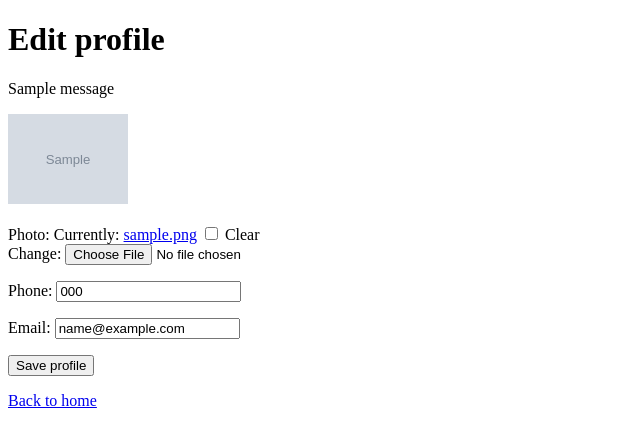
After one commit to nikhilkumar5976/travelmate-AI, a Django app: page /profile/edit/ in a window 1280 px wide. The commit adds this page. Shown: the top 447 px of the page, without its empty margins (0-640 px from the left). Run offline with Django 5.2, Linux system fonts and the light colour scheme; a user stored in the database is signed in; tables that the repository leaves empty hold one stand-in row (values such as "Sample post"); grey boxes marked "Sample" are stand-in pictures; one stand-in notice (Sample message) is shown.

Commit message:
Fix profile edit form save, correct template paths and add profile editing flow

```diff
--- a/backend/accounts/forms.py
+++ b/backend/accounts/forms.py
@@ -1,16 +1,66 @@
 from django import forms
 from django.contrib.auth.forms import UserCreationForm
 from django.contrib.auth.models import User
+from django.core.files.uploadedfile import UploadedFile
+from .models import Profile
 
 class SignUpForm(UserCreationForm):
-    email=forms.EmailField(required=True)
+    email = forms.EmailField(required=True)
 
-    class Meta:
-        model=User
-        fields=('username','email','password1','password2')
+    class Meta(UserCreationForm.Meta):
+        model = User
+        fields = ('username', 'email')
 
     def clean_email(self):
-        email=self.cleaned_data['email'].lower()
+        email = self.cleaned_data['email'].lower()
         if User.objects.filter(email__iexact=email).exists():
             raise forms.ValidationError('An account with this email already exists.')
         return email
+
+class EditProfileForm(forms.ModelForm):
+    email = forms.EmailField(required=True)
+
+    class Meta:
+        model = Profile
+        fields = ('photo', 'phone')
+
+    def __init__(self, *args, **kwargs):
+        super().__init__(*args, **kwargs)
+        self.fields['phone'].required = True
+        if self.instance and self.instance.pk and hasattr(self.instance, 'user'):
+            self.fields['email'].initial = self.instance.user.email
+            if self.instance.photo:
+                self.fields['photo'].required = False
+            else:
+                self.fields['photo'].required = True
+        else:
+            self.fields['photo'].required = True
+
+    def clean_email(self):
+        email = self.cleaned_data['email'].lower()
+        taken = User.objects.filter(email__iexact=email)
+        if self.instance and self.instance.pk and hasattr(self.instance, 'user'):
+            taken = taken.exclude(pk=self.instance.user.pk)
+        if taken.exists():
+            raise forms.ValidationError('Another account already uses this email.')
+        return email
+
+    def clean_phone(self):
+        phone = self.cleaned_data['phone'].strip()
+        digits = phone.replace('+', '').replace(' ', '').replace('-', '')
+        if not digits.isdigit() or len(digits) != 10:
+            raise forms.ValidationError('Enter a valid 10-digit phone number.')
+        return digits
+
+    def clean_photo(self):
+        photo = self.cleaned_data.get('photo')
+        if isinstance(photo, UploadedFile) and photo.size > 2 * 1024 * 1024:
+            raise forms.ValidationError('Photo size should not exceed 2MB.')
+        return photo
+
+    def save(self, commit=True):
+        profile = super().save(commit=commit)
+        if 'email' in self.cleaned_data and hasattr(profile, 'user'):
+            profile.user.email = self.cleaned_data['email']
+            profile.user.save()
+        return profile
--- a/backend/accounts/views.py
+++ b/backend/accounts/views.py
@@ -1,26 +1,42 @@
 from django.shortcuts import render,redirect
 from django.contrib.auth.decorators import login_required
-from .forms import SignUpForm
+from .forms import SignUpForm,EditProfileForm
 from .models import Profile
 from django.contrib.auth import login
+from django.contrib import messages
 
 # Create your views here.
-def sigup(request):
+def signup(request):
     if request.user.is_authenticated:
         return redirect('home')
-    if request.method=='POST':
+    if request.method == 'POST':
         form = SignUpForm(request.POST)
         if form.is_valid():
-            user=form.save()
-            Profile.objects.create(user=user)
-            login(request,user)
+            user = form.save()
+            Profile.objects.get_or_create(user=user)
+            login(request, user)
             return redirect('home')
 
     else:
-        form=SignUpForm()
-    return render(request,'accounts/signup.html',{'form':form})
+        form = SignUpForm()
+    return render(request, 'accounts/signup.html', {'form': form})
 
 
 @login_required
 def home(request):
-    return render(request,'home.html')
+    profile, _ = Profile.objects.get_or_create(user=request.user)
+    return render(request, 'accounts/home.html', {'profile': profile})
+
+
+@login_required
+def edit_profile(request):
+    profile, _ =Profile.objects.get_or_create(user=request.user)
+    if request.method == 'POST':
+        form = EditProfileForm(request.POST,request.FILES,instance=profile)
+        if form.is_valid():
+            form.save()
+            messages.success(request,'profile saved.')
+            return redirect('edit_profile')
+    else:
+        form=EditProfileForm(instance=profile)
+    return render(request,'accounts/edit_profile.html',{'form':form,'profile':profile})
--- a/backend/backend/urls.py
+++ b/backend/backend/urls.py
@@ -23,13 +23,13 @@ from accounts import views as account_views
 
 urlpatterns = [
     path('admin/', admin.site.urls),
-    path('home/',account_views.home,name='home'),
-    path('signup/',account_views.sigup,name='signup'),
-    path('login/',auth_views.LoginView.as_view(
-            template_name='accounts/login.html',
-            redirect_authenticated_user=True,
-    ),name='login'),
-    path('logout/',auth_views.LogoutView.as_view(),name='logout'),
-
-
+    path('', account_views.home, name='root'),
+    path('home/', account_views.home, name='home'),
+    path('signup/', account_views.signup, name='signup'),
+    path('login/', auth_views.LoginView.as_view(
+        template_name='accounts/login.html',
+        redirect_authenticated_user=True,
+    ), name='login'),
+    path('logout/', auth_views.LogoutView.as_view(), name='logout'),
+    path('profile/edit/', account_views.edit_profile, name='edit_profile'),
 ] + static(settings.MEDIA_URL, document_root=settings.MEDIA_ROOT)
--- /dev/null
+++ b/backend/requirements.txt
@@ -0,0 +1,3 @@
+Django>=5.0
+django-cors-headers>=4.3.0
+Pillow>=10.0.0
--- /dev/null
+++ b/backend/templates/accounts/edit_profile.html
@@ -0,0 +1,23 @@
+<!DOCTYPE html>
+<html>
+<head><title>Edit profile - TravelMate AI</title></head>
+<body>
+  <h1>Edit profile</h1>
+
+  {% for message in messages %}
+    <p>{{ message }}</p>
+  {% endfor %}
+
+  {% if profile.photo %}
+    <img src="{{ profile.photo.url }}" alt="Your photo" width="120">
+  {% endif %}
+
+  <form method="post" enctype="multipart/form-data">
+    {% csrf_token %}
+    {{ form.as_p }}
+    <button type="submit">Save profile</button>
+  </form>
+
+  <p><a href="{% url 'home' %}">Back to home</a></p>
+</body>
+</html>
```
Also changed, not shown: backend/templates/accounts/home.html (+9 -0 lines).
